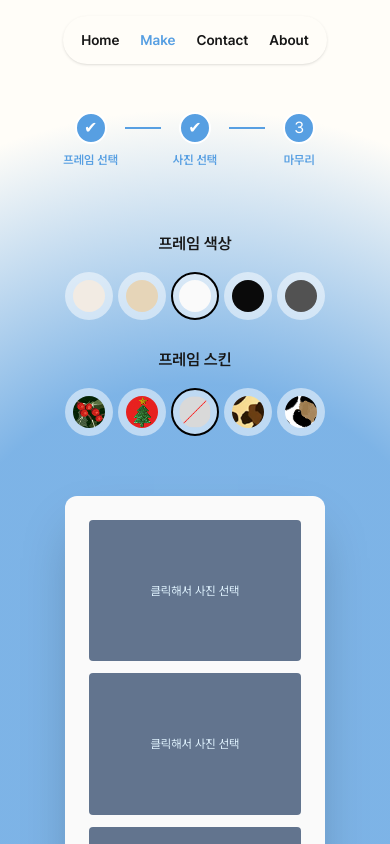
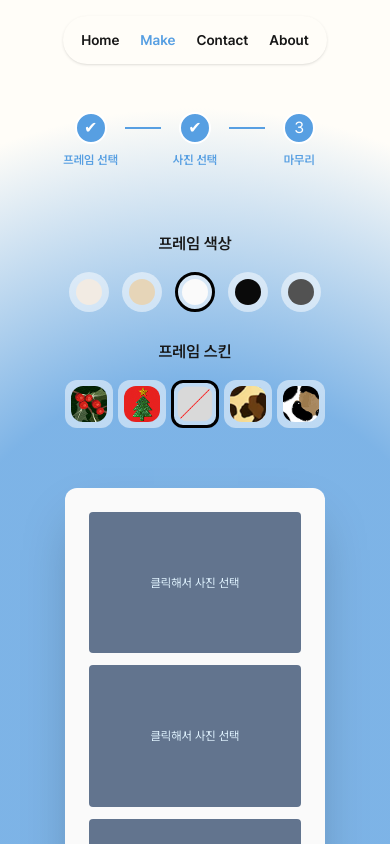
Before and after one commit to PHOTOWHALE/PHOTOWHALE, a Next.js app: page /frame/edit in a window 390 px wide. Shown: the top 844 px of the page. Built offline with nearby package versions, Linux system fonts and the light colour scheme.

Commit message:
design: 캐러셀에 모바일 반응형 추가 (#57)

```diff
--- a/app/frame/edit/EditPageContent.tsx
+++ b/app/frame/edit/EditPageContent.tsx
@@ -71,13 +71,13 @@ export default function EditPageContent() {
               <SwiperSlide key={c.id}>
                 <div className="flex justify-center items-center">
                   <div
-                    className={`w-12 h-12 bg-white/50 rounded-full border-2 flex justify-center items-center ${
+                    className={`w-10 h-10 md:w-12 md:h-12 bg-white/50 rounded-full border-3 flex justify-center items-center ${
                       bgColor === c.id ? 'border-black' : 'border-transparent'
                     }`}
                   >
                     <button
                       type="button"
-                      className={`w-8 h-8 rounded-full ${c.color}`}
+                      className={`w-6.5 h-6.5 md:w-8 md:h-8 rounded-full ${c.color}`}
                       onClick={() => handleCarouselClick('color', c.id, index)}
                     />
                   </div>
@@ -94,21 +94,17 @@ export default function EditPageContent() {
               <SwiperSlide key={s.id}>
                 <div className="flex justify-center items-center">
                   <div
-                    className={`w-12 h-12 bg-white/50 rounded-full border-2 flex justify-center items-center ${
+                    className={`w-12 h-12 md:w-16 md:h-16 bg-white/50 rounded-xl border-3 flex justify-center items-center ${
                       skin === s.id ? 'border-black' : 'border-transparent'
                     }`}
                   >
-                    <button
-                      type="button"
-                      className="w-8 h-8 rounded-full"
-                      onClick={() => handleCarouselClick('skin', s.id, index)}
-                    >
+                    <button type="button" onClick={() => handleCarouselClick('skin', s.id, index)}>
                       <Image
                         src={s.icon || '/images/icon/default-icon.png'}
                         alt={s.id}
-                        width={32}
-                        height={32}
-                        className="rounded-full"
+                        width={48}
+                        height={48}
+                        className="w-9 h-9 md:w-12 md:h-12 rounded-xl"
                       />
                     </button>
                   </div>
--- a/components/common/Carousel.tsx
+++ b/components/common/Carousel.tsx
@@ -6,6 +6,7 @@ import SwiperType from 'swiper';
 interface CarouselProps {
   children: React.ReactNode;
   slidesPerView?: number;
+  slidesPerViewMobile?: number;
   centeredSlides?: boolean;
   initialSlide?: number;
   loop?: boolean;
@@ -14,7 +15,8 @@ interface CarouselProps {
 
 export default function Carousel({
   children,
-  slidesPerView = 5,
+  slidesPerView = 7,
+  slidesPerViewMobile = 5,
   centeredSlides = true,
   initialSlide = 0,
   loop = true,
@@ -22,7 +24,7 @@ export default function Carousel({
 }: CarouselProps) {
   return (
     <Swiper
-      slidesPerView={slidesPerView}
+      slidesPerView={slidesPerViewMobile}
       centeredSlides={centeredSlides}
       loop={loop}
       initialSlide={initialSlide}
@@ -31,6 +33,9 @@ export default function Carousel({
           swiperRef.current = swiper;
         }
       }}
+      breakpoints={{
+        768: { slidesPerView },
+      }}
       className="my-2 w-full"
     >
       {children}
```
